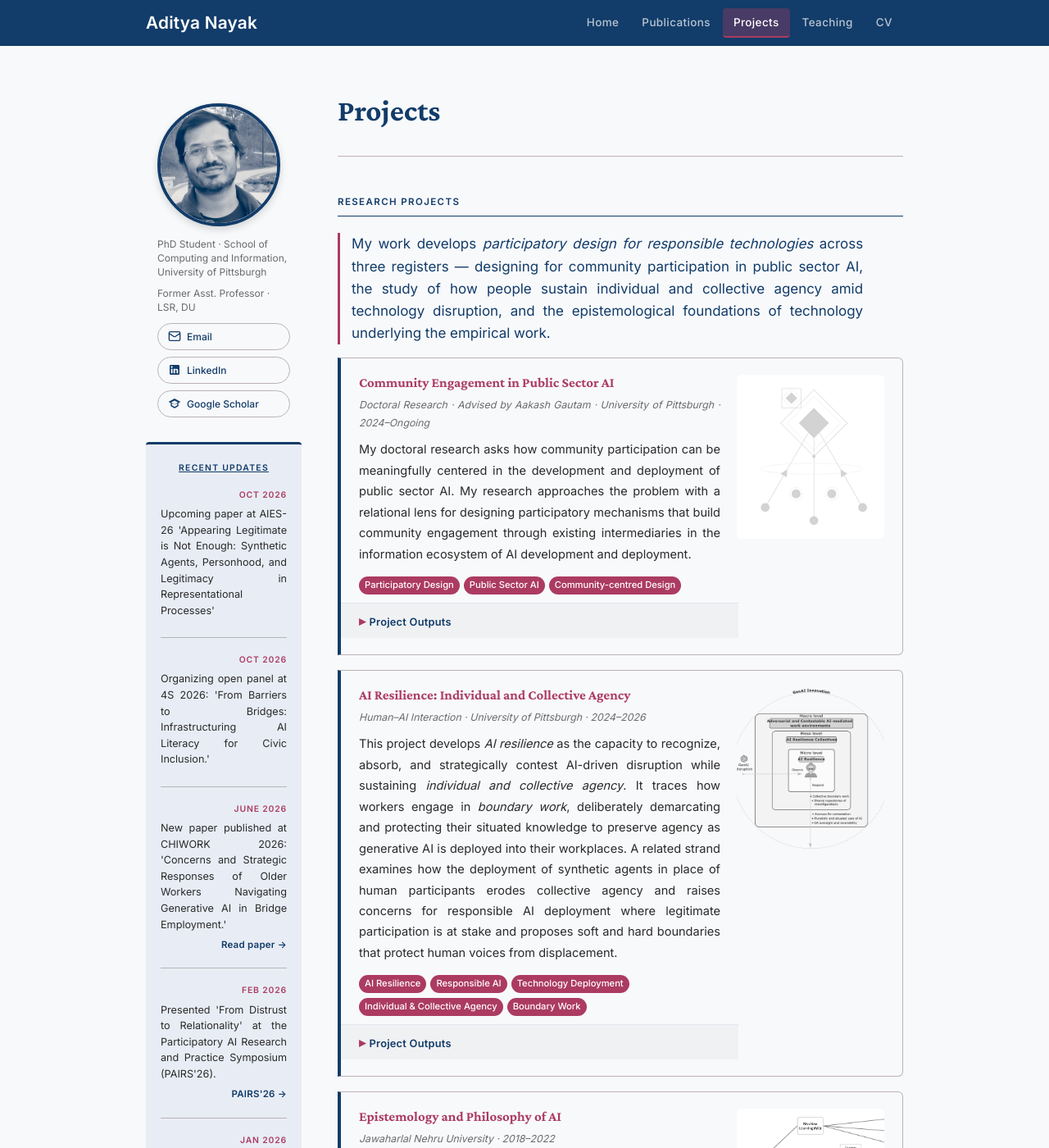
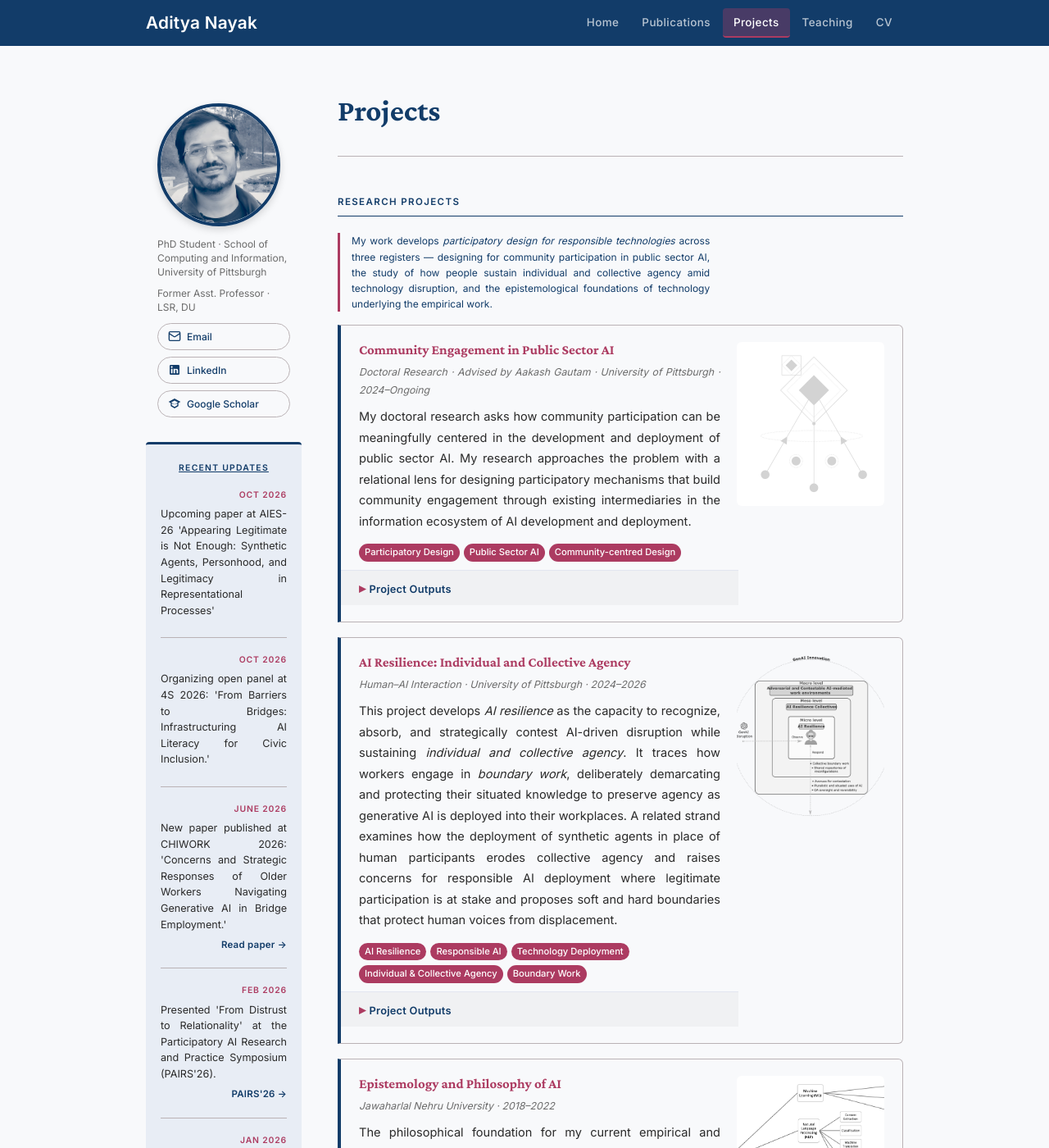
Before and after one commit to adityanayak-info/adityanayak-info.github.io, a Jekyll site: the page built from projects.md, in a window 1280 px wide and 1400 px high. Shown: the whole window at 82% size. Built offline with Jekyll 4.4.1, drawn with Linux system fonts in a browser that asks for light colours.

Commit message:
Update style.css

```diff
--- a/assets/css/style.css
+++ b/assets/css/style.css
@@ -679,7 +679,7 @@ hr.profile-rule {
 }
 
 .projects-intro{
-  font-size:1.06rem;
+  font-size:0.75rem;
   line-height:1.6;
   color:var(--navy);
   max-width:60ch;
```
